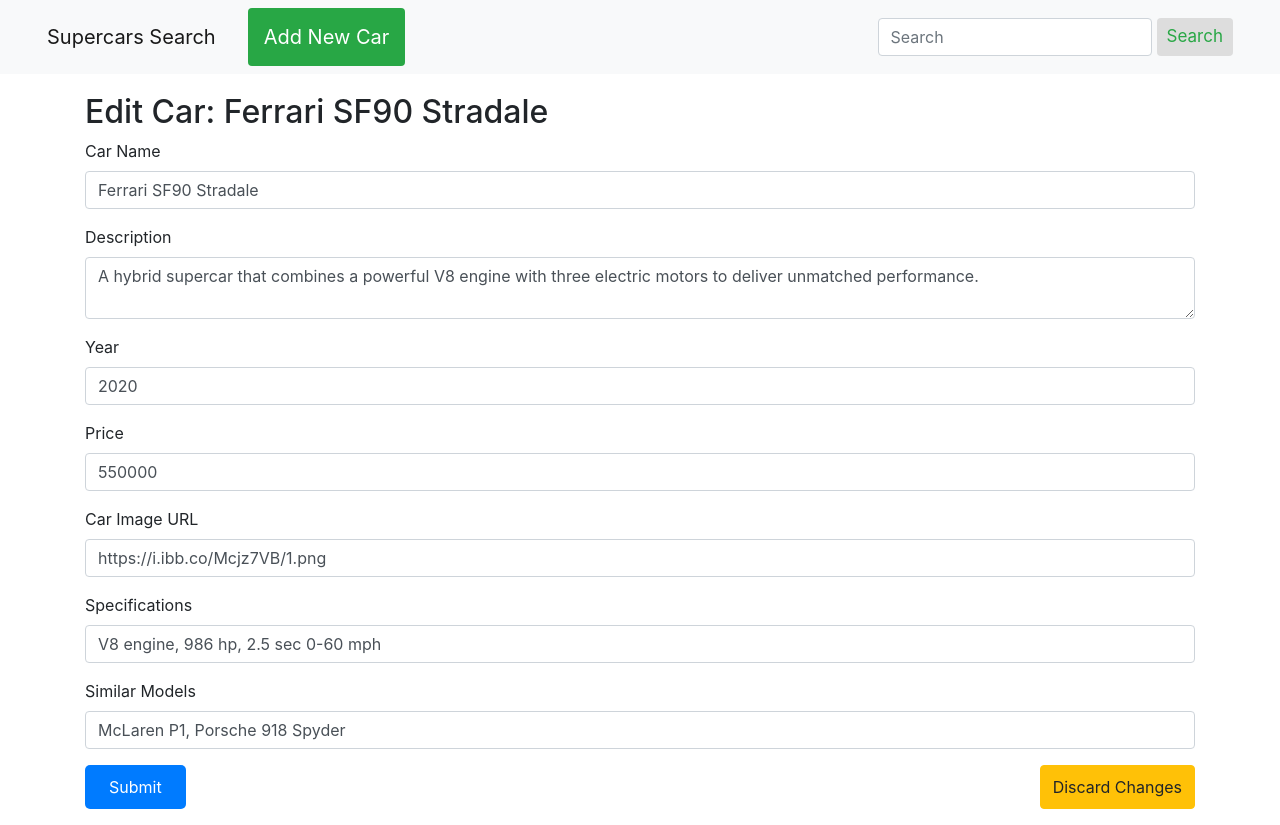
After one commit to Harold-coder/ui-design-midterm, a Flask app: page /edit/1 in a window 1280 px wide. The commit adds this page. Run offline with Flask 3, Linux system fonts and the light colour scheme; some libraries are stand-ins or nearby versions.

Commit message:
part 1 is done hdp

```diff
--- a/server.py
+++ b/server.py
@@ -232,5 +232,28 @@
         abort(404)  # Not found
     return render_template('view.html', item=item)
 
+
+@app.route('/edit/<id>', methods=['GET', 'POST'])
+def edit_car(id):
+    car = next((item for item in supercars if item['id'] == id), None)
+    if not car:
+        abort(404)  # If the car doesn't exist, return a 404 error
+
+    if request.method == 'POST':
+        # Process the updated data
+        car['name'] = request.form['name']
+        car['description'] = request.form['description']
+        car['year'] = request.form['year']
+        car['price'] = request.form['price']
+        car['image'] = request.form['image']
+        # Add any additional fields here
+
+        # After updating, redirect to the view page for this car
+        return redirect(url_for('view', id=id))
+
+    # If it's a GET request, show the edit page with pre-populated data
+    return render_template('edit_car.html', car=car)
+
+
 if __name__ == '__main__':
     app.run(debug=True)
--- a/static/index.js
+++ b/static/index.js
@@ -47,153 +47,96 @@
   });
 }
 
+jQuery(document).ready(function($) {
+  $('#add-car-form').on('submit', function(e) {
+    e.preventDefault(); // Prevent traditional form submission
 
-document.addEventListener('DOMContentLoaded', function() {
-  const addCarForm = document.getElementById('add-car-form');
-  addCarForm.addEventListener('submit', validateForm);
-});
+    // Perform your validation checks here
+    const name = $('#carName').val().trim();
+    const description = $('#carDescription').val().trim();
+    const year = $('#carYear').val().trim();
+    const price = $('#carPrice').val().trim();
+    const imageUrl = $('#carImage').val().trim();
 
-function validateForm(event) {
-  event.preventDefault(); // Stop the form from submitting until validation is complete
-
-  const form = event.target;
-
-  // Get form inputs
-  const name = document.getElementById('carName').value.trim();
-  const description = document.getElementById('carDescription').value.trim();
-  const year = document.getElementById('carYear').value.trim();
-  const price = document.getElementById('carPrice').value.trim();
-  // Continue for specs and similar_models
-
-  let isValid = true; // Flag to determine if the form should be submitted
-
-  // Name validation
+    // Example validation for the car name
     if (!name) {
       alert('Car name is required.');
-      isValid = false;
+      return;
     }
 
     // Description validation
     if (!description) {
       alert('Description is required.');
-      isValid = false;
+      return;
     }
 
     // Year validation
     if (!year || isNaN(year) || parseInt(year) < 1886 || parseInt(year) > new Date().getFullYear()) {
       alert('Please enter a valid year.');
-      isValid = false;
+      return;
     }
 
     // Price validation
     if (!price || isNaN(parseFloat(price))) {
       alert('Please enter a valid price.');
-      isValid = false;
+      return;
     }
 
-  // Image upload validation
-  const imageUrl = document.getElementById('carImage').value.trim();
-  if (!imageUrl || !isValidUrl(imageUrl)) {
+    // If validation fails, return from the function before making the AJAX call
+    // Example:
+    if (!imageUrl) {
       alert('Please enter a valid image URL.');
-      isValid = false;
+      return;
     }
 
-  if (isValid) {
-      // If all fields are valid, submit the form
-      form.submit();
+    // If all validations pass, continue with the AJAX submission
+    var formData = $(this).serialize(); // Serialize form data
+
+    $.ajax({
+      type: 'POST',
+      url: '/add', // Adjust this URL to your route
+      data: formData,
+      dataType: 'json',
+      success: function(response) {
+        // Display success message and link to the new item
+        $('#success-message').html(`New item successfully created. <a href="/view/${response.id}">See it here</a>`);
+        $('#success-message').show();
+
+        // Clear the form fields
+        $('#add-car-form').trigger('reset');
+
+        // Focus on the first input field for the next entry
+        $('#carName').focus();
+      },
+      error: function() {
+        // Handle errors (if any)
+        alert('There was a problem with the request.');
       }
-}
+    });
+  });
 
-// Helper function to validate URL
-function isValidUrl(string) {
-  let url;
-
-  try {
-    url = new URL(string);
-  } catch (_) {
-    return false;
-  }
-
-  return url.protocol === "http:" || url.protocol === "https:";
-}
+  $('#discard-changes-btn').click(function(event) {
+    event.preventDefault();
+    confirmDiscardChanges(); // Now it will call the globally defined function
+  });
 
 
-// document.addEventListener('DOMContentLoaded', function() {
-//   const addCarForm = document.getElementById('add-car-form');
-//   if(addCarForm) {
-//       addCarForm.addEventListener('submit', function(event) {
-//           event.preventDefault();
+});
 
-//           // Create a FormData object, passing in the form
-//           const formData = new FormData(addCarForm);
-
-//           // Use the Fetch API to submit the form data
-//           fetch('/add', {
-//               method: 'POST',
-//               body: formData,
-//           })
-//           .then(response => response.json()) // Convert the response to JSON
-//           .then(data => {
-//               console.log('Success:', data);
-//               // Clear the form
-//               addCarForm.reset();
-//               // Focus on the first input element for a new entry
-//               document.getElementById('carName').focus();
-//               // Optionally, show success message and link to view the new item
-//               const successMessage = document.getElementById('success-message');
-//               successMessage.innerHTML = `New item successfully created. <a href="/view/${data.id}">See it here</a>`;
-//               successMessage.style.display = 'block';
-//           })
-//           .catch((error) => {
-//               console.error('Error:', error);
-//           });
-//       });
-//   }
-// });
-
-
-document.addEventListener('DOMContentLoaded', function() {
-  const addCarForm = document.getElementById('add-car-form');
-  if(addCarForm) {
-      addCarForm.addEventListener('submit', function(event) {
-          event.preventDefault();
-
-          // Perform validation checks here
-          // If validation fails, return to stop the form submission
-          // Example validation check:
-          // if (document.getElementById('carName').value.trim() === '') {
-          //     alert('Car name is required.');
-          //     return;
-          // }
-
-          // Assuming validation passes, continue with form submission
-          const formData = new FormData(addCarForm);
-
-          // Use the Fetch API to submit the form data
-          fetch('/add', {
-              method: 'POST',
-              body: formData,
-          })
-          .then(response => {
-              if (!response.ok) {
-                  throw new Error('Network response was not ok');
+$('#edit-car-form').submit(function(e) {
+  e.preventDefault();
+  // Perform your validation checks here
+  // If all validations pass, continue with the AJAX submission
+  var formData = $(this).serialize();
+  $.ajax({
+      type: 'POST',
+      url: window.location.pathname, // Sends data to the current URL (edit route)
+      data: formData,
+      success: function(response) {
+          window.location.href = `/view/${response.id}`; // Redirects to the view page
+      },
+      error: function() {
+          alert('There was a problem saving your changes.');
       }
-              return response.json();
-          })
-          .then(data => {
-              console.log('Success:', data);
-              // Clear the form
-              addCarForm.reset();
-              // Focus on the first input element for a new entry
-              document.getElementById('carName').focus();
-              // Optionally, show success message and link to view the new item
-              const successMessage = document.getElementById('success-message');
-              successMessage.innerHTML = `New item successfully created. <a href="/view/${data.id}">See it here</a>`;
-              successMessage.style.display = 'block';
-          })
-          .catch((error) => {
-              console.error('Error:', error);
   });
 });
-  }
-});
--- a/templates/base.html
+++ b/templates/base.html
@@ -6,14 +6,11 @@
     <title>Supercars Search Engine</title>
     <!-- Bootstrap CSS -->
     <link rel="stylesheet" href="https://stackpath.bootstrapcdn.com/bootstrap/4.2.1/css/bootstrap.min.css">
+    <script src="https://ajax.googleapis.com/ajax/libs/jquery/3.5.1/jquery.min.js"></script>
     <!-- Custom CSS -->
     <link rel="stylesheet" href="{{ url_for('static', filename='navbar.css') }}">
     <script type="text/javascript" src="{{ url_for('static', filename = 'index.js') }}"></script>
-
-        <script src="http://code.jquery.com/jquery-3.3.1.min.js"></script>
-        <script src="https://ajax.googleapis.com/ajax/libs/jquery/3.5.1/jquery.min.js"></script>
-      <script src="https://code.jquery.com/ui/1.12.0/jquery-ui.min.js"></script>
-      <link rel="stylesheet" href="http://code.jquery.com/ui/1.12.1/themes/base/jquery-ui.css">
+    <link rel="stylesheet" href="http://code.jquery.com/ui/1.12.1/themes/base/jquery-ui.css">
 </head>
 <body>
     <nav class="navbar navbar-expand-lg navbar-light bg-light">
--- /dev/null
+++ b/templates/edit_car.html
@@ -0,0 +1,51 @@
+<!-- edit_car.html -->
+{% extends "base.html" %}
+
+{% block content %}
+<div class="container mt-5">
+    <h2>Edit Car: {{ car['name'] }}</h2>
+    <form id="edit-car-form" action="{{ url_for('edit_car', id=car['id']) }}" method="post">
+        <div class="mb-3">
+            <label for="carName" class="form-label">Car Name</label>
+            <input type="text" class="form-control" id="carName" name="name" value="{{ car['name'] }}" required>
+        </div>
+        <div class="mb-3">
+            <label for="carDescription" class="form-label">Description</label>
+            <textarea class="form-control" id="carDescription" name="description" required>{{ car['description'] }}</textarea>
+        </div>
+        <div class="mb-3">
+            <label for="carYear" class="form-label">Year</label>
+            <input type="number" class="form-control" id="carYear" name="year" value="{{ car['year'] }}" required>
+        </div>
+        <div class="mb-3">
+            <label for="carPrice" class="form-label">Price</label>
+            <input type="text" class="form-control" id="carPrice" name="price" value="{{ car['price'] }}" required>
+        </div>
+        <div class="mb-3">
+            <label for="carImage" class="form-label">Car Image URL</label>
+            <input type="text" class="form-control" id="carImage" name="image" value="{{ car['image'] }}" required>
+        </div>
+        <div class="mb-3">
+            <label for="carSpecs" class="form-label">Specifications</label>
+            <input type="text" class="form-control" id="carSpecs" name="specs" value="{{ car['specs']|join(', ') }}" required>
+        </div>
+        <div class="mb-3">
+            <label for="carModels" class="form-label">Similar Models</label>
+            <input type="text" class="form-control" id="carModels" name="similar_models" value="{{ car['similar_models']|join(', ') }}" required>
+        </div>
+        <div class="mb-3 d-flex justify-content-between">
+            <button type="submit" class="btn btn-primary">Submit</button>
+            <button type="button" class = "btn btn-warning" onclick="confirmDiscardChanges()">Discard Changes</button>
+        </div>
+    </form>
+</div>
+
+<script type="text/javascript">
+    function confirmDiscardChanges() {
+        if (confirm('Are you sure you want to discard your changes?')) {
+            window.location.href = "{{ url_for('view', id=car['id']) }}";
+        }
+    }
+</script>
+
+{% endblock %}
--- a/templates/view.html
+++ b/templates/view.html
@@ -19,6 +19,8 @@
         <li>{{ model }}</li>
         {% endfor %}
     </ul>
+    <!-- In your view.html template, add a button to go to the edit page -->
+    <a href="{{ url_for('edit_car', id=item['id']) }}" class="btn btn-secondary">Edit Car</a>
     <a href="/" class="btn btn-primary">Back to Home</a>
 </div>
 {% endblock %}
```
Lines whose indentation alone changed are shown as unchanged.
